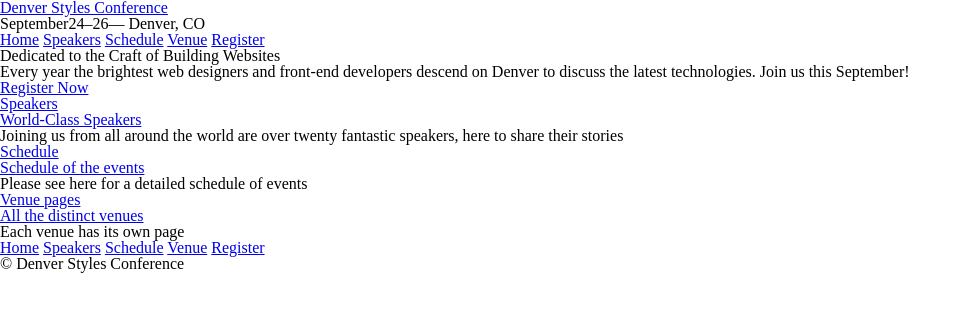
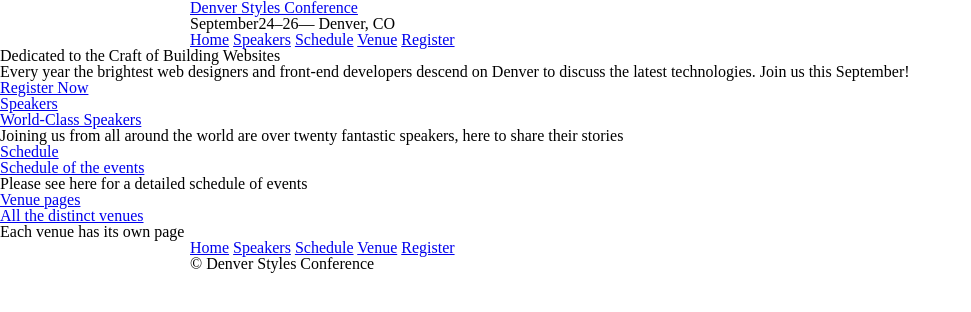
Before and after one commit to YKripas/Denver-Styles-Conference, a plain HTML site: page index.html in a window 1280 px wide. Shown: the whole page, without its empty margins (0-971 px from the left). Drawn offline with Linux system fonts and the light colour scheme.

Commit message:
Applying container class to all pages

```diff
--- a/index.html
+++ b/index.html
@@ -9,7 +9,7 @@
 </head>
 
 <body>
-    <header>
+    <header class="container">
         <h1>
           <a href="index.html">Denver Styles Conference</a>
         </h1>
@@ -62,7 +62,7 @@
         </section>
     </section>
 </body>
-<footer>
+<footer class="container">
     <nav>
         <a href="index.html">Home</a>
         <a href="speakers.html">Speakers</a>
```
Also changed, not shown: register.html (+2 -2 lines), schedule.html (+2 -2 lines), speakers.html (+2 -2 lines), venue.html (+2 -2 lines).
